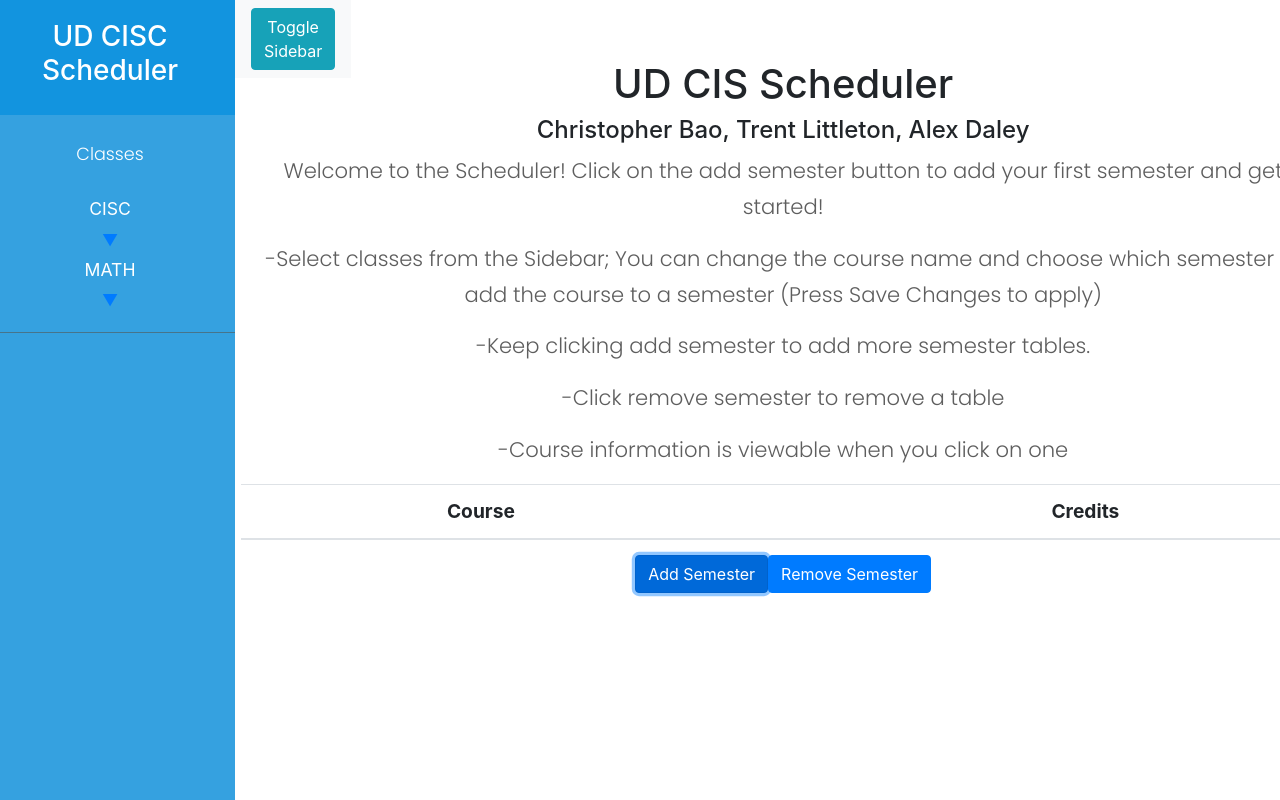
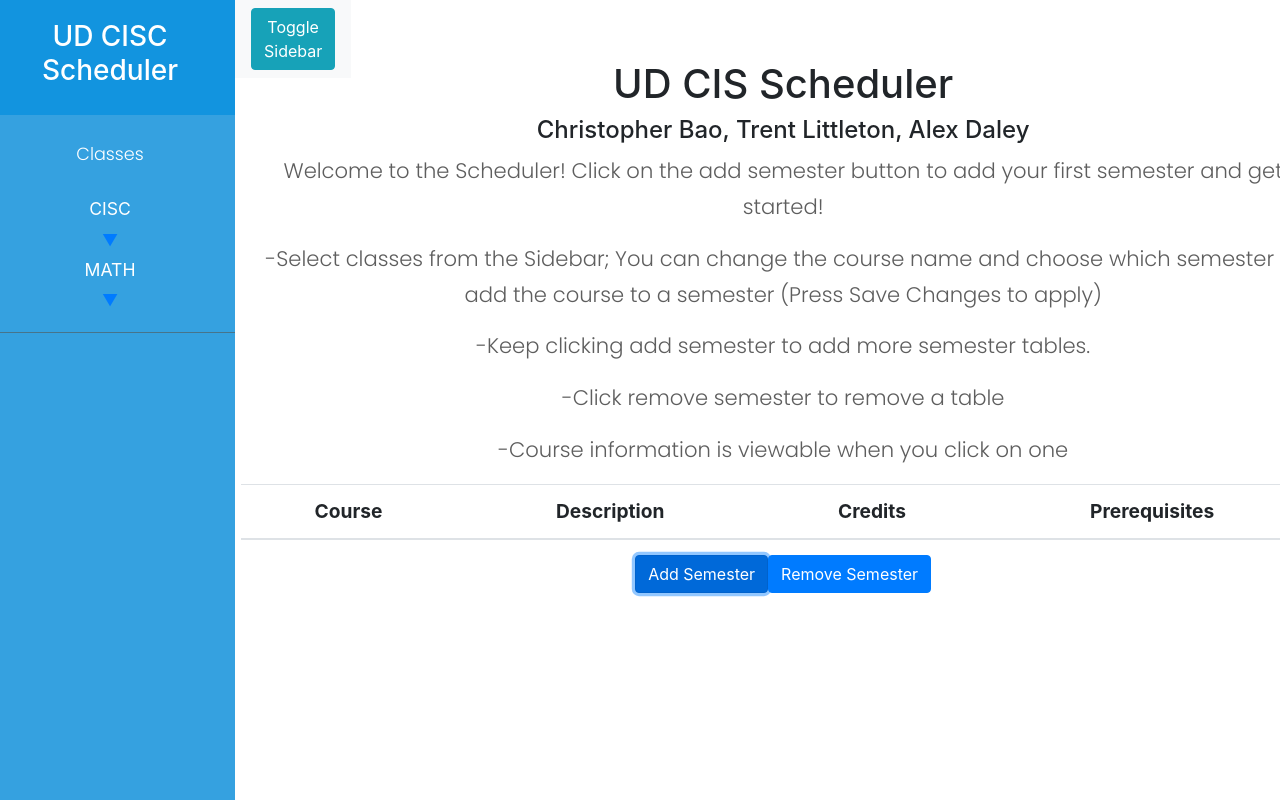
Before and after one commit to UD-CISC275-F21/ud-cis-scheduler-team-19, a React (Create React App) app: page / in a window 1280 px wide. Both pictures are taken after a click on the button "Add Semester". Shown: the top 800 px of the page. Built offline with nearby package versions, Linux system fonts and the light colour scheme.

Commit message:
Prereq display

```diff
--- a/src/components/SemesterTable.tsx
+++ b/src/components/SemesterTable.tsx
@@ -11,8 +11,9 @@ export function SemesterTable({ schedule }:
             <thead>
                 <tr>
                     <th scope="row">Course</th>
-                    <th scope="row"></th>
+                    <th scope="row">Description</th>
                     <th scope="row">Credits</th>
+                    <th scope="row">Prerequisites</th>
                 </tr>
             </thead>
             <tbody>
@@ -20,26 +21,31 @@ export function SemesterTable({ schedule }:
                     {schedule[0] != null && <th>{schedule[0].prefix}</th>}
                     {schedule[0] != null && <th>{schedule[0].name}</th>}
                     {schedule[0] != null && <th>{schedule[0].credits}</th>}
+                    {schedule[0] != null && <th>{schedule[0].prereq}</th>}
                 </tr>
                 <tr>
                     {schedule[1] != null && <th>{schedule[1].prefix}</th>}
                     {schedule[1] != null && <th>{schedule[1].name}</th>}
                     {schedule[1] != null && <th>{schedule[1].credits}</th>}
+                    {schedule[0] != null && <th>{schedule[1].prereq}</th>}
                 </tr>
                 <tr>
                     {schedule[2] != null && <th>{schedule[2].prefix}</th>}
                     {schedule[2] != null && <th>{schedule[2].name}</th>}
                     {schedule[2] != null && <th>{schedule[2].credits}</th>}
+                    {schedule[0] != null && <th>{schedule[2].prereq}</th>}
                 </tr>
                 <tr>
                     {schedule[3] != null && <th>{schedule[3].prefix}</th>}
                     {schedule[3] != null && <th>{schedule[3].name}</th>}
                     {schedule[3] != null && <th>{schedule[3].credits}</th>}
+                    {schedule[0] != null && <th>{schedule[3].prereq}</th>}
                 </tr>
                 <tr>
                     {schedule[4] != null && <th>{schedule[4].prefix}</th>}
                     {schedule[4] != null && <th>{schedule[4].name}</th>}
                     {schedule[4] != null && <th>{schedule[4].credits}</th>}
+                    {schedule[0] != null && <th>{schedule[4].prereq}</th>}
                 </tr>
             </tbody>
         </Table>
```
